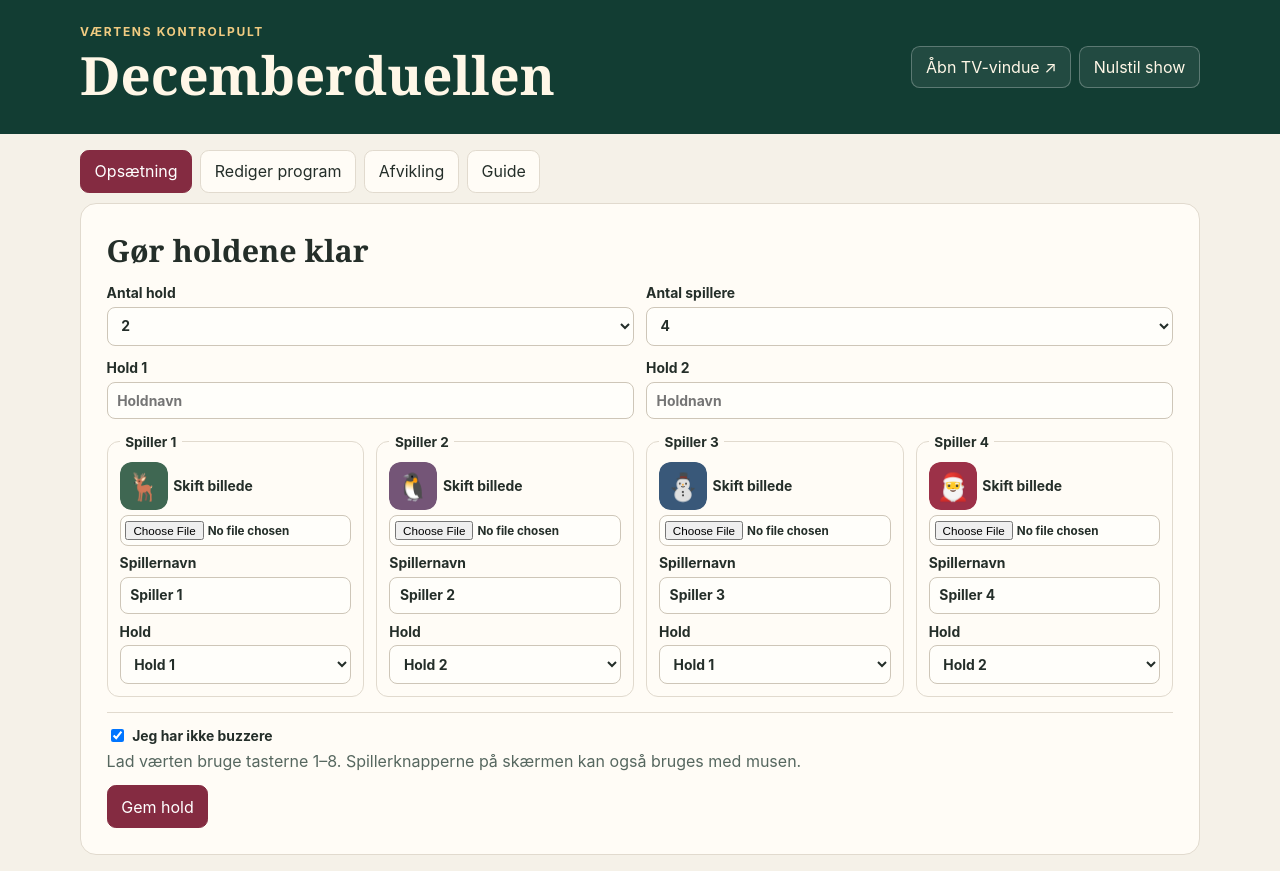
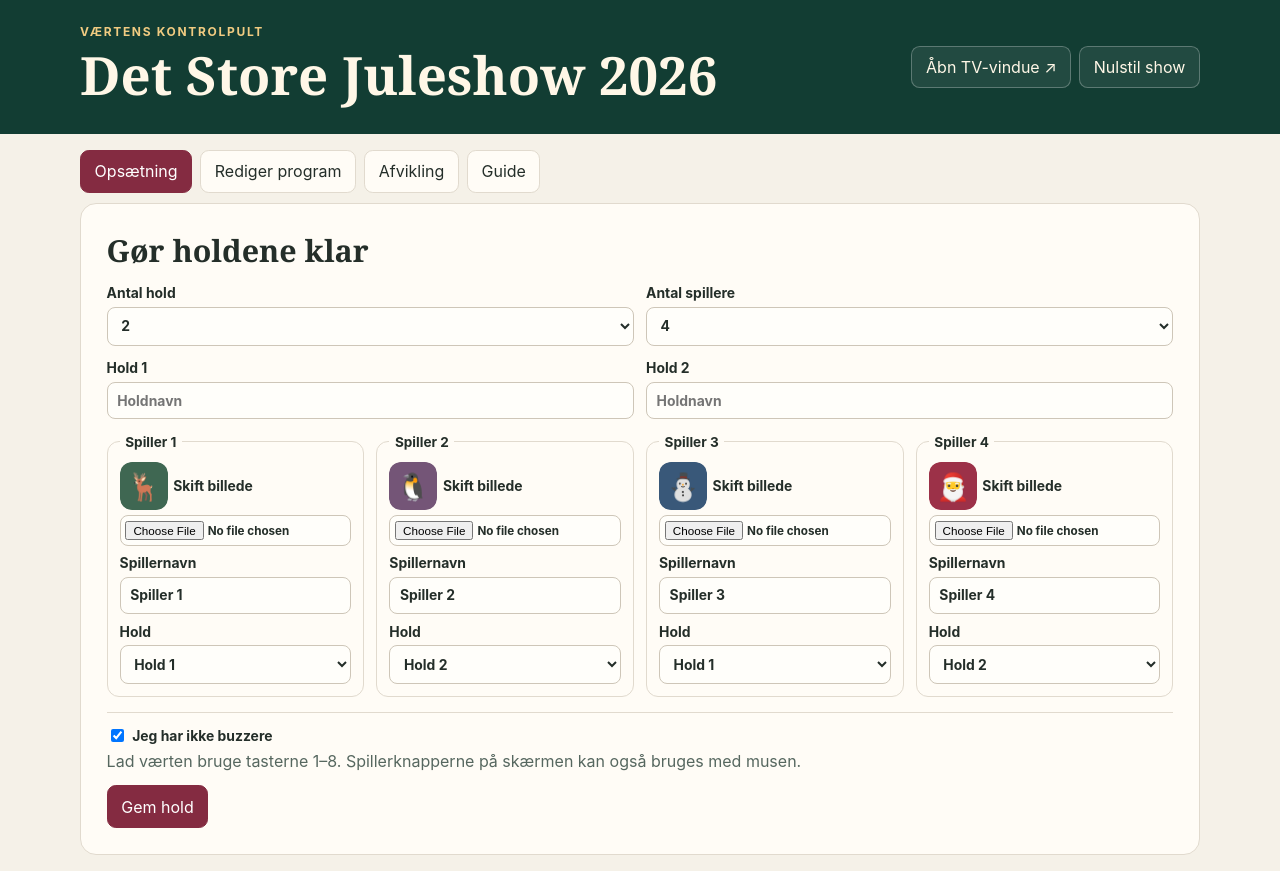
Before and after one commit to MarcusPoulsen/decemberduellen, a website: page app/index.html in a window 1280 px wide. Drawn offline with Linux system fonts and the light colour scheme.

Commit message:
Name the public game Det Store Juleshow 2026

```diff
--- a/app/app.js
+++ b/app/app.js
@@ -388,7 +388,7 @@ function guideView() {
         <strong>Dit program</strong><span aria-hidden="true">↓</span><span>✓ Gemt i browseren</span>
       </div><h3>Fortsæt en anden dag</h3><p>Showet gemmes i browserens lokale lager (<code>localStorage</code>). Åbn samme link på samme enhed og i samme browserprofil. Andre enheder har deres eget lager. Hvis du rydder webstedsdata, slettes dit gemte show.</p></li>
       <li><div class="guide-preview guide-tv" aria-hidden="true">
-        <span>❄</span><strong>Decemberduellen</strong><span>❄</span>
+        <span>❄</span><strong>Det Store Juleshow 2026</strong><span>❄</span>
       </div><h3>Start showet</h3><p>Åbn TV-vinduet, flyt det til storskærmen, og vælg <strong>Fuldskærm</strong>. Start fra <strong>Afvikling</strong>. Brug spillernes taltaster i buzzerrunderne.</p>
       <a class="button" href="?tv" target="decemberduellen-tv">Åbn TV-vindue ↗</a></li>
     </ol>
@@ -399,7 +399,7 @@ function guideView() {
 function hostView() {
   const show = data.show;
   const scores = standings(show);
-  app.innerHTML = `<header class="host-header"><div><p class="eyebrow">Værtens kontrolpult</p><h1>Decemberduellen</h1></div>
+  app.innerHTML = `<header class="host-header"><div><p class="eyebrow">Værtens kontrolpult</p><h1>Det Store Juleshow 2026</h1></div>
     <div class="actions"><a class="button" href="?tv" target="decemberduellen-tv">Åbn TV-vindue ↗</a>
     ${button('reset', 'Nulstil show')}</div></header>
     <main class="host"><nav class="tabs" aria-label="Værtsvisninger">${[
@@ -504,7 +504,7 @@ function tvView() {
   const music = show.revealed && element?.type === 'music' ? musicReveal(trackId(task.link)) : null;
   let main;
   if (show.phase === 'lobby') {
-    main = '<div class="tv-center lobby"><p class="eyebrow">✦ Glædelig jul ✦</p><h1>Decemberduellen</h1><p>Showet starter snart</p></div>';
+    main = '<div class="tv-center lobby"><p class="eyebrow">✦ Glædelig jul ✦</p><h1>Det Store Juleshow 2026</h1><p>Showet starter snart</p></div>';
   } else if (show.phase === 'scores') {
     main = `<div class="tv-board"><h1 aria-label="Stillingen"><span aria-hidden="true">🎄</span> Stillingen <span aria-hidden="true">🎄</span></h1>
       ${raceMarkup(scores, show)}</div>`;
--- a/app/index.html
+++ b/app/index.html
@@ -3,10 +3,10 @@
 <head>
   <meta charset="utf-8">
   <meta name="viewport" content="width=device-width, initial-scale=1">
-  <title>Decemberduellen</title>
+  <title>Det Store Juleshow 2026</title>
   <link rel="icon" href="assets/nisse.svg" type="image/svg+xml">
   <link rel="stylesheet" href="style.css?v=showguide">
-  <script type="module" src="app.js?v=juleavatarer"></script>
+  <script type="module" src="app.js?v=juleshow2026"></script>
 </head>
 <body>
   <div id="app"></div>
```
Also changed, not shown: index.html (+2 -2 lines), README.md.
